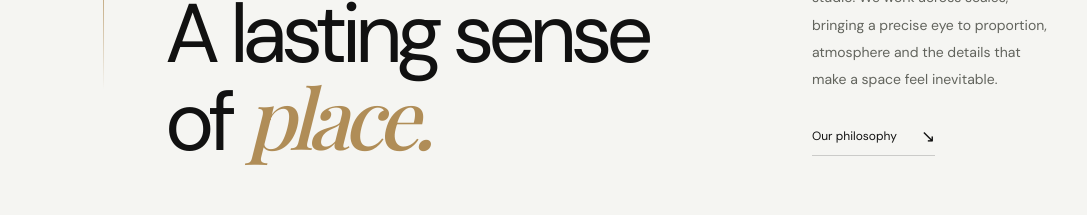
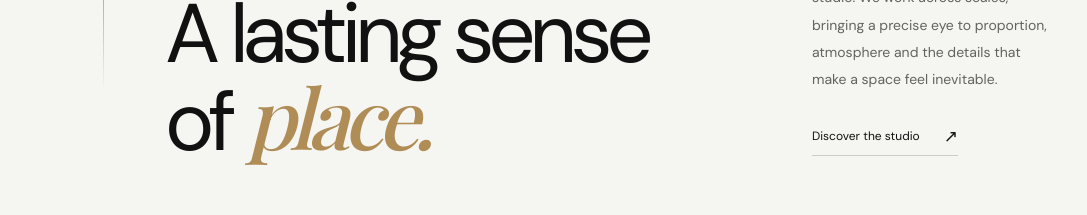
Before and after one commit to rovor-debug/rovor-studio, a Next.js app: page / in a window 1280 px wide. Shown: the part 1320-1535 px from the top of the page, without its empty margins (96-1183 px from the left). Built offline with nearby package versions, Linux system fonts and the light colour scheme; a web font is replaced by a local one.

Commit message:
Link homepage introduction to the studio page

```diff
--- a/app/page.js
+++ b/app/page.js
@@ -43,7 +43,7 @@ export default function Home() {
             <Reveal><p className="intro__overline">A thoughtful approach to the built environment.</p><h2>Not simply spaces.<br />A lasting sense of <em>place.</em></h2></Reveal>
             <Reveal delay={120} className="intro__note">
               <p>ROVOR is an independent architecture and spatial design studio. We work across scales, bringing a precise eye to proportion, atmosphere and the details that make a space feel inevitable.</p>
-              <a className="text-link" href="#approach">Our philosophy <span>↘</span></a>
+              <a className="text-link" href="/studio">Discover the studio <span>↗</span></a>
             </Reveal>
           </div>
           <div className="intro__coordinates"><span>DESIGN WITH INTENTION</span><span>01 / 04</span></div>
```
